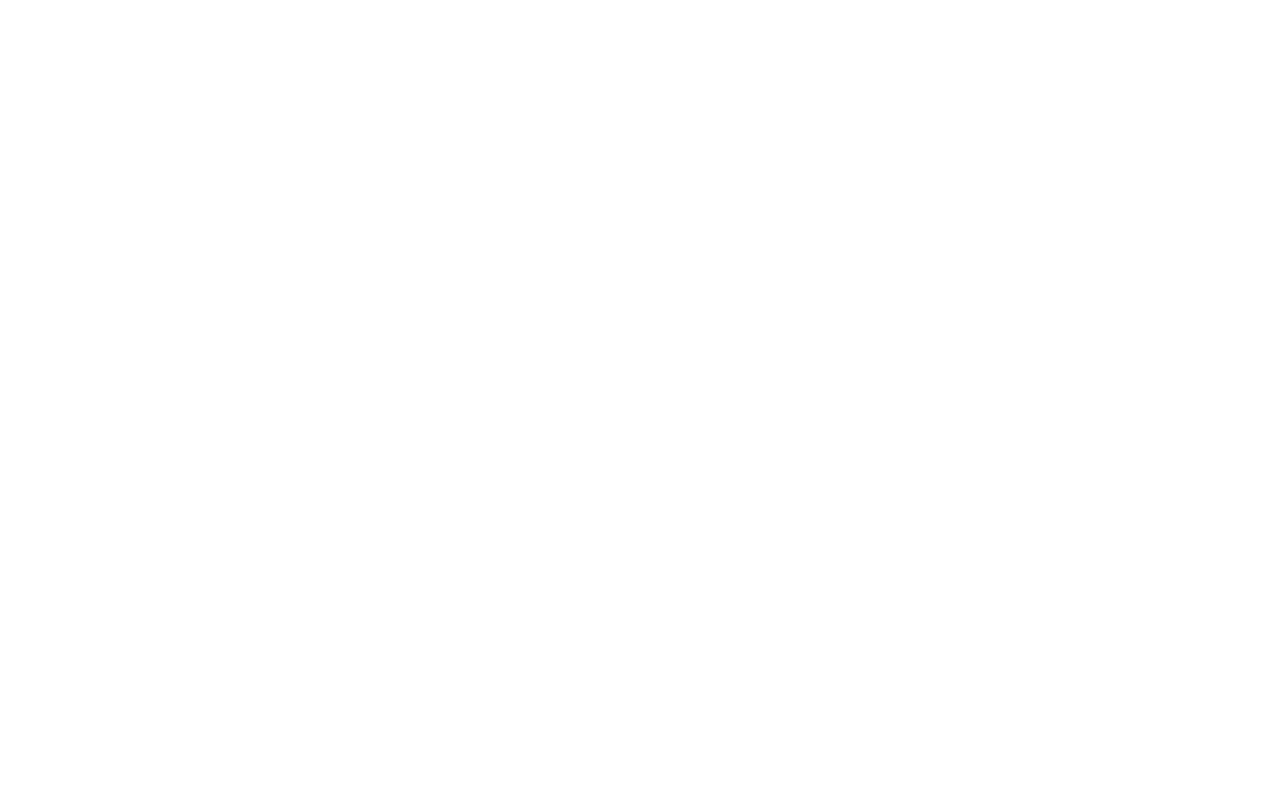
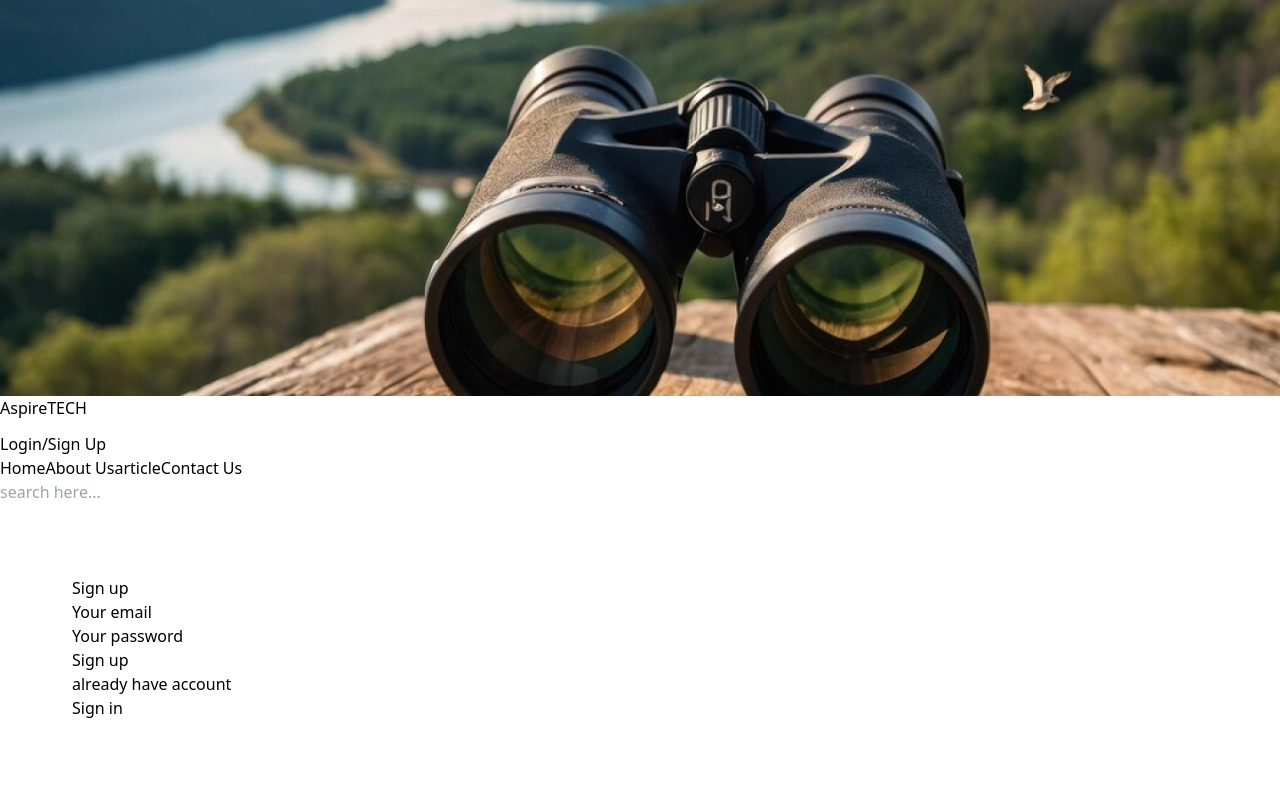
Before and after one commit to solangeihirwe03/Articles-react, a React (Vite) app: page /signup in a window 1280 px wide. Before the commit this address had no page. Shown: the top 796 px of the page. Built offline with nearby package versions, Linux system fonts and the light colour scheme.

Commit message:
implemented authentication

```diff
--- a/package.json
+++ b/package.json
@@ -13,13 +13,15 @@
   "dependencies": {
     "@types/styled-components": "^5.1.34",
     "axios": "^1.8.1",
+    "formik": "^2.4.6",
     "react": "^18.3.1",
     "react-dom": "^18.3.1",
     "react-icons": "^5.4.0",
     "react-router-dom": "^7.1.1",
     "styled-component": "^2.8.0",
     "styled-components": "^6.1.15",
-    "util": "^0.12.5"
+    "util": "^0.12.5",
+    "yup": "^1.6.1"
   },
   "devDependencies": {
     "@babel/core": "^7.26.0",
--- a/src/App.tsx
+++ b/src/App.tsx
@@ -2,17 +2,21 @@ import { BrowserRouter as Router, Routes, Route } from "react-router-dom"
 import MainLayout from "./pages/mainLayout"
 import Sidebar from "./components/sidebar"
 import ArticleDetail from "./pages/articleDetail"
+import Login from "./pages/login"
+import Signup from "./pages/signup"
 function App() {
 
   return (
     <>
       <Router>
-          <Routes>
-            <Route path="/" element={<MainLayout/>}>
-            <Route index element={<Sidebar/>}/>
-            <Route path="/article/:articleId" element={<ArticleDetail/>}/>
-            </Route>
-          </Routes>
+        <Routes>
+          <Route path="/" element={<MainLayout />}>
+            <Route index element={<Sidebar />} />
+            <Route path="/article/:articleId" element={<ArticleDetail />} />
+            <Route path="/login" element={<Login />} />
+            <Route path="/signup" element={<Signup />} />
+          </Route>
+        </Routes>
       </Router>
     </>
 
--- /dev/null
+++ b/src/pages/login.tsx
@@ -0,0 +1,79 @@
+import React from 'react'
+import Container from '../components/styleComponent'
+import { Link } from 'react-router-dom'
+import { useFormik } from 'formik'
+import * as Yup from "yup"
+import axiosInstance from '../utils/axios/axiosInstance'
+import localStorageUtil from '../utils/localStorage'
+
+const validationSchema = Yup.object().shape({
+    email: Yup.string()
+        .email('Invalid email address')
+        .required('Email is required'),
+    password: Yup.string()
+        .min(6, 'Password must be at least 6 characters')
+        .required('Password is required'),
+});
+
+const Login:React.FC
+ = () => {
+
+    const formik = useFormik({
+        initialValues: {
+            email: "",
+            password: ""
+        },
+        validationSchema: validationSchema,
+        onSubmit: async (value, { setSubmitting, setStatus }) => {
+            try {
+                const response = await axiosInstance.post("/api/user/login", value);
+                console.log("Login successfully", response.data.data);
+                localStorageUtil.setItem("token", response.data.data.token)
+            } catch (error: any) {
+                setStatus({ success: false, error: error.message });
+            } finally {
+                setSubmitting(false);
+            }
+        }
+    })
+    return (
+        <Container>
+            <div className='w-full rounded-xl bg-white h-[60vh] flex gap-12'>
+                <div className='bg-[#111C3B] h-[60vh] rounded-l-xl w-1/3'>
+                    Login in
+                </div>
+                <form className=' py-12' onSubmit={formik.handleSubmit}>
+                    <div className='flex flex-col gap-1'>
+                        <label htmlFor="email">Your email</label>
+                        <input
+                            type="email"
+                            name='email'
+                            value={formik.values.email}
+                            onChange={formik.handleChange}
+                            onBlur={formik.handleBlur}
+                            className='border-[#1E3A8A] border-[1.5px] px-2 py-2'
+                        />
+                    </div>
+                    <div className='flex flex-col gap-1'>
+                        <label htmlFor="password">Your password</label>
+                        <input
+                            type="password"
+                            name='password'
+                            value={formik.values.password}
+                            onChange={formik.handleChange}
+                            onBlur={formik.handleBlur}
+                            className='border-[#1E3A8A] border-[1.5px] px-2 py-2'
+                        />
+                    </div>
+                    <button className='cursor-pointer bg-[#1E3A8A] p-2' type='submit' disabled={formik.isSubmitting}>Login</button>
+                    <div>
+                        <p>don't have account</p>
+                        <Link to="/signup">Sign up</Link>
+                    </div>
+                </form>
+            </div>
+        </Container>
+    )
+}
+
+export default Login
--- /dev/null
+++ b/src/pages/signup.tsx
@@ -0,0 +1,98 @@
+import React, { useState } from 'react'
+import Container from '../components/styleComponent'
+import { Link, useNavigate } from 'react-router-dom'
+import { useFormik } from 'formik'
+import * as Yup from "yup"
+import axiosInstance from '../utils/axios/axiosInstance'
+import { IUser } from '../utils/types/user'
+
+const Signup: React.FC = () => {
+    const navigate = useNavigate();
+    const [touched, setTouched] = useState<{ [key: string]: boolean }>({})
+    const formik = useFormik<IUser>({
+        initialValues: {
+            email: "",
+            password: ""
+        }, validationSchema: Yup.object({
+            email: Yup.string().email("invalid email address").required('Required'),
+            password: Yup.string().min(6, 'Password must be at least 6 characters').required('Required'),
+        }),
+        onSubmit: async (values, { setSubmitting, setStatus }) => {
+            try {
+                const response = await axiosInstance.post("/api/user/register", values);
+                console.log("register successfully: ", response.data)
+                setStatus({ success: true });
+            } catch (err: any) {
+                setStatus({ success: false, err: err.message });
+            } finally {
+                setSubmitting(false)
+                navigate("/login")
+            }
+        }
+    });
+
+    // const handleChange = (e: React.ChangeEvent<HTMLInputElement>) => {
+    //     const { name, value } = e.target;
+    //     formik.setFieldError(name, value)
+    // }
+
+    // const handleBlur = (e: React.FocusEvent<HTMLInputElement>) => {
+    //     const { name } = e.target
+    //     setTouched({ ...touched, [name]: true })
+    //     formik.setFieldTouched(name, true)
+    // }
+    return (
+        <Container>
+            <div className='w-full rounded-xl bg-white h-[60vh] flex gap-12'>
+                <div className='bg-[#111C3B] h-[60vh] rounded-l-xl w-1/3 text-white'>
+                    Sign up
+                </div>
+                <form className=' py-12' onSubmit={formik.handleSubmit}>
+                    <div className='flex flex-col gap-1'>
+                        <label htmlFor="email">Your email</label>
+                        <input
+                            type="email"
+                            name='email'
+                            onChange={formik.handleChange}
+                            onBlur={formik.handleBlur}
+                            value={formik.values.email}
+                            className='border-[#1E3A8A] border-[1.5px] px-2 py-2 outline-none'
+                        />
+                        {touched.email && formik.errors.email ? (
+                            <div>{formik.errors.email}</div>
+                        ) : null}
+                    </div>
+                    <div className='flex flex-col gap-1'>
+                        <label htmlFor="password">Your password</label>
+                        <input
+                            type="password"
+                            name='password'
+                            value={formik.values.password}
+                            onChange={formik.handleChange}
+                            onBlur={formik.handleBlur}
+                            className='border-[#1E3A8A] border-[1.5px] px-2 py-2 outline-none'
+                        />
+                        {touched.password && formik.errors.password ? (
+                            <div>{formik.errors.password}</div>
+                        ) : null}
+                    </div>
+                    <button
+                        type='submit'
+                        className='cursor-pointer bg-[#1E3A8A] p-2'
+                    >
+                        Sign up
+                    </button>
+                    {formik.status && formik.status.error && (
+                        <div className="error">{formik.status.error}</div>
+                    )}
+                    <div className='flex gap-1 '>
+                        <p>already have account</p>
+                        <Link to="/login">Sign in</Link>
+                    </div>
+                </form>
+            </div>
+        </Container>
+    )
+}
+
+export default Signup
--- /dev/null
+++ b/src/utils/localStorage.ts
@@ -0,0 +1,29 @@
+
+const localStorageUtil = {
+    setItem(key:string, value: any) {
+        try{
+            const serializedValue = JSON.stringify(value);
+            localStorage.setItem(key, serializedValue)
+
+        }catch(error){
+            console.error(`Error setting item in local storage: ${error}`)
+        }
+    },
+    getItem(key: string){
+        try{
+            const serializedValue = localStorage.getItem(key);
+            return serializedValue ? JSON.parse(serializedValue) : null
+        }catch(error){
+            console.error(`Error getting item frm localStorage: ${error}`)
+        }
+    },
+    remoteItem(key: string){
+        try{
+            localStorage.removeItem(key)
+        }catch(error){
+            console.error(`Error removing item from localStorage: ${error}`);
+        }
+    }
+}
+
+export default localStorageUtil
--- /dev/null
+++ b/src/utils/types/user.d.ts
@@ -0,0 +1,5 @@
+
+export interface IUser {
+    email: string;
+    password: string;
+}
```
Also changed, not shown: 1 other file (tests, documents, lock files or other folders).
